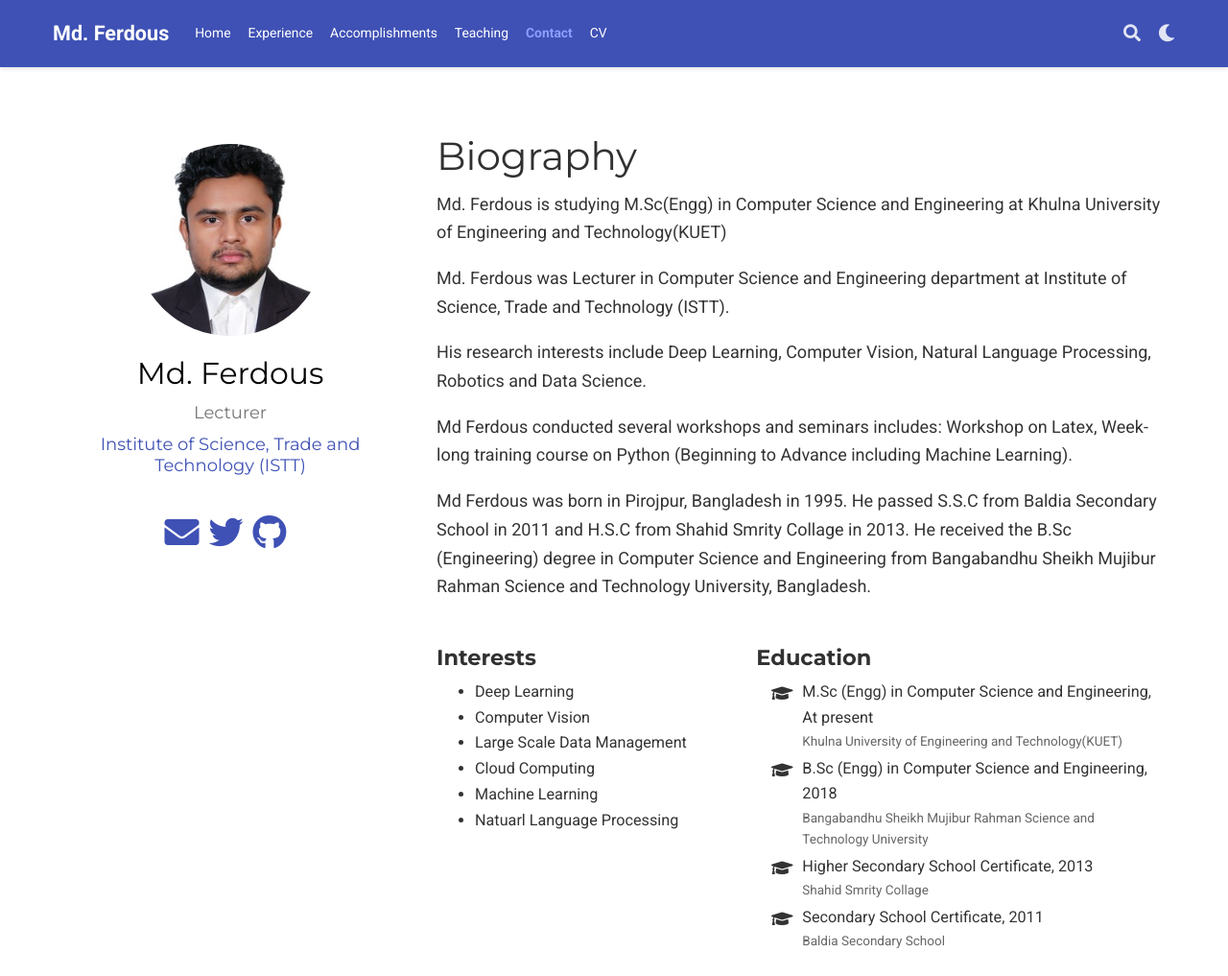
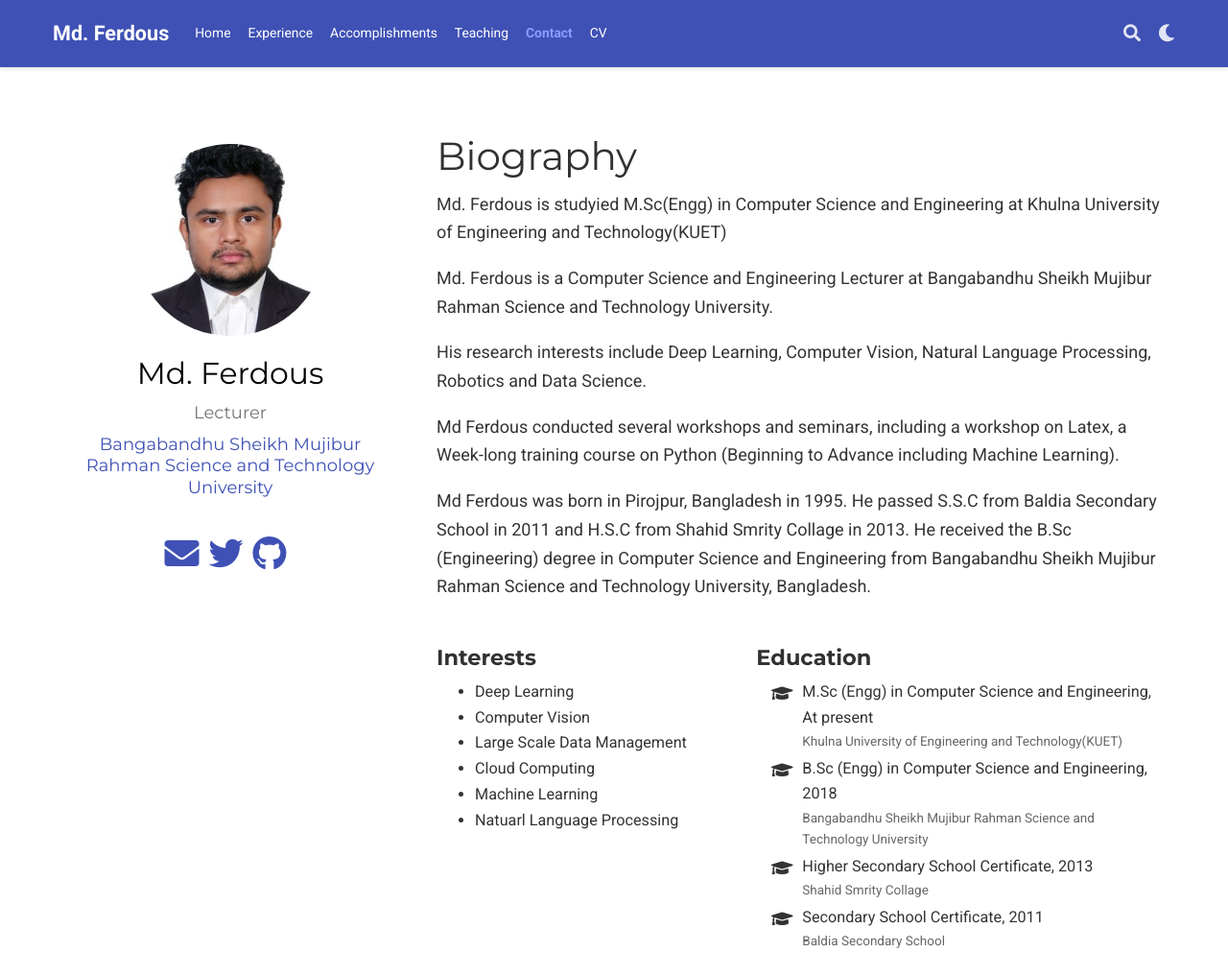
Before and after one commit to Md-Ferdous/Md-Ferdous.github.io, a plain HTML site: page index.html in a window 1280 px wide. Shown: the top 1017 px of the page at 96% size. Drawn offline with nearby package versions, Linux system fonts and the light colour scheme; some packages are replaced by stand-ins of ours; some icons are missing.

Commit message:
Update index.html

```diff
--- a/index.html
+++ b/index.html
@@ -625,7 +625,7 @@
 
         <h3>
           <a href="https://istt.edu.bd" target="_blank" rel="noopener">
-          <span>Institute of Science, Trade and Technology (ISTT)</span>
+          <span>Bangabandhu Sheikh Mujibur Rahman Science and Technology University</span>
           </a>
         </h3>
 
@@ -708,10 +708,10 @@
 
     <h1>Biography</h1>
 
-    <p>Md. Ferdous is studying M.Sc(Engg) in Computer Science and Engineering at Khulna University of Engineering and Technology(KUET)</p>
-<p>Md. Ferdous was Lecturer in Computer Science and Engineering department at Institute of Science, Trade and Technology (ISTT).</p>
+    <p>Md. Ferdous is studyied M.Sc(Engg) in Computer Science and Engineering at Khulna University of Engineering and Technology(KUET)</p>
+<p>Md. Ferdous is a Computer Science and Engineering Lecturer at Bangabandhu Sheikh Mujibur Rahman Science and Technology University.</p>
 <p>His research interests include Deep Learning, Computer Vision, Natural Language Processing, Robotics and Data Science.</p>
-<p>Md Ferdous conducted several workshops and seminars includes: Workshop on Latex, Week-long training course on Python (Beginning to Advance including Machine Learning).</p>
+<p>Md Ferdous conducted several workshops and seminars, including a workshop on Latex, a Week-long training course on Python (Beginning to Advance including Machine Learning).</p>
 <p>Md Ferdous was born in Pirojpur, Bangladesh in 1995. He passed S.S.C from Baldia Secondary School in 2011 and H.S.C from  Shahid Smrity Collage in 2013. He received the B.Sc (Engineering) degree in Computer Science and Engineering from Bangabandhu Sheikh Mujibur Rahman Science and Technology University, Bangladesh.</p>
 
 
```
